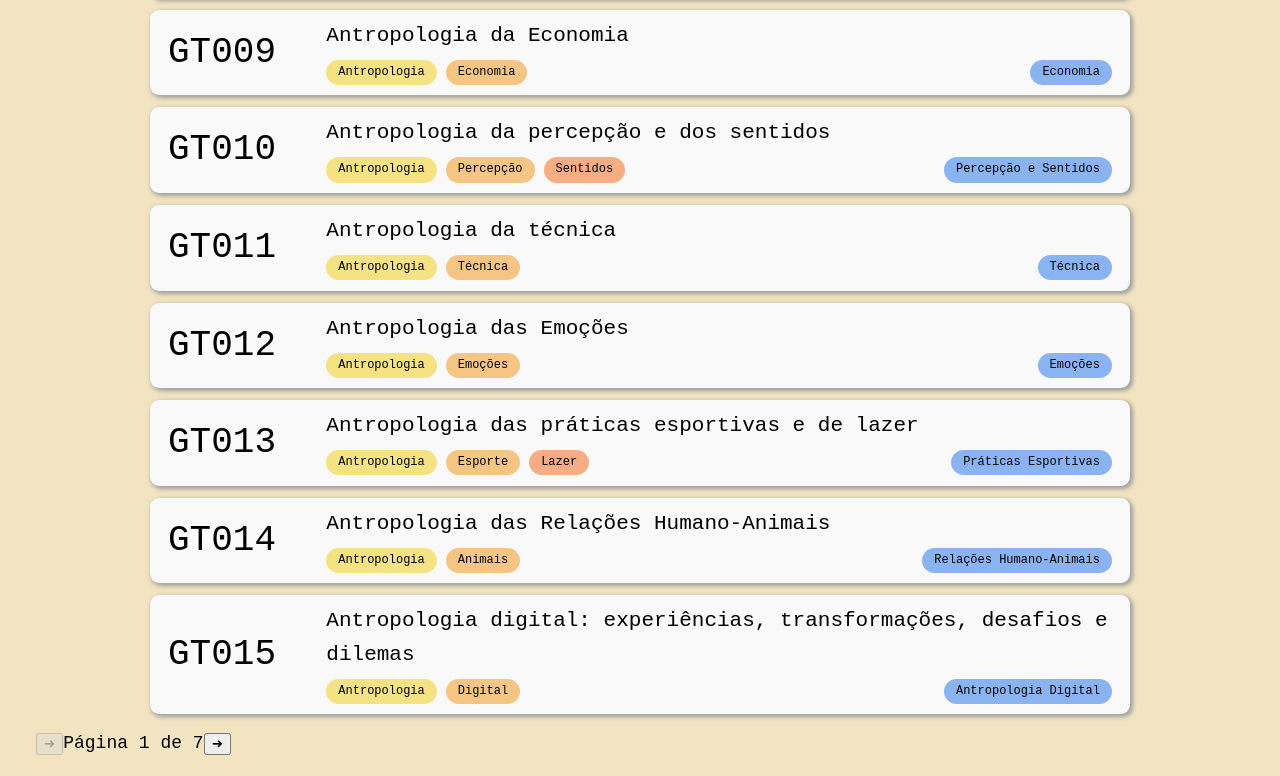
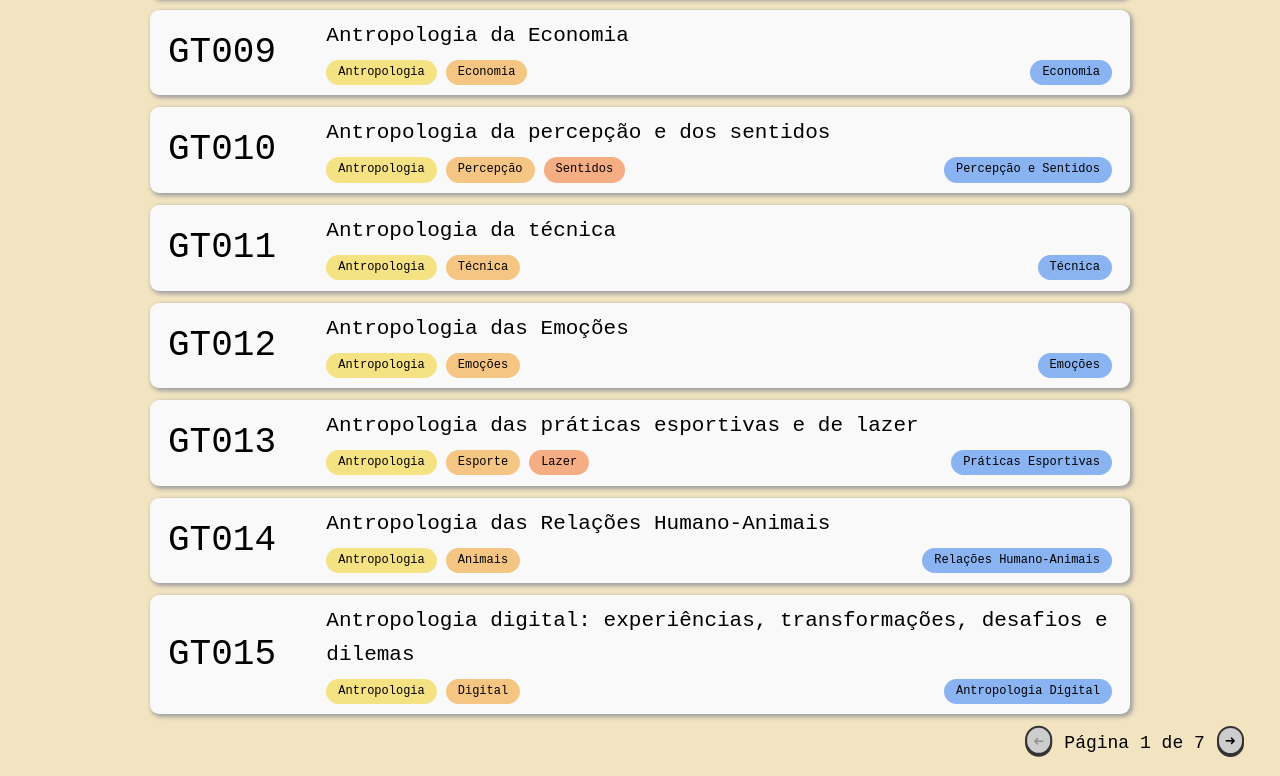
Before and after one commit to mfaria-tech/gts_list, a Next.js app: page / in a window 1280 px wide. Shown: the part 1211-1987 px from the top of the page. Built offline with nearby package versions, Linux system fonts and the light colour scheme; a web font is replaced by a local one.

Commit message:
feat(styles/app.css): Updated app.css with styling for pagination buttons

```diff
--- a/src/app/styles/app.css
+++ b/src/app/styles/app.css
@@ -157,6 +157,50 @@ input.search {
 .tag-color-5 { background-color: #f59083; }
 .tag-color-6 { background-color: #f58383; }
 
+.pagination {
+  display: flex;
+  flex-direction: row;
+  gap: 12px;
+  justify-content: end;
+}
+
+.next-button-pagination,
+.previous-button-pagination {
+  position: relative;
+  background-color: #cdcdcd;
+  cursor: pointer;
+  bottom: 3px;
+  border-radius: 100px;
+  border: 2px solid #343434;
+  box-shadow: 0px 2px #343434;
+}
+
+.previous-button-pagination {
+  rotate: 180deg;
+  box-shadow: 0px -2px #343434;
+}
+
+.next-button-pagination:hover,
+.previous-button-pagination:hover {
+  bottom: 5px;
+  box-shadow: 0px 4px #343434;
+}
+
+.previous-button-pagination:hover {
+  bottom: 5px;
+  box-shadow: 0px -4px #343434;
+}
+
+.next-button-pagination:active,
+.previous-button-pagination:active {
+  bottom: 3px;
+  box-shadow: 0px 2px #343434;
+}
+
+.previous-button-pagination:active {
+  box-shadow: 0px -2px #343434;
+}
+
 /* Ajuste responsivo para mobile 1048px */
 @media (max-width: 1048px) {
   main.main,
```
